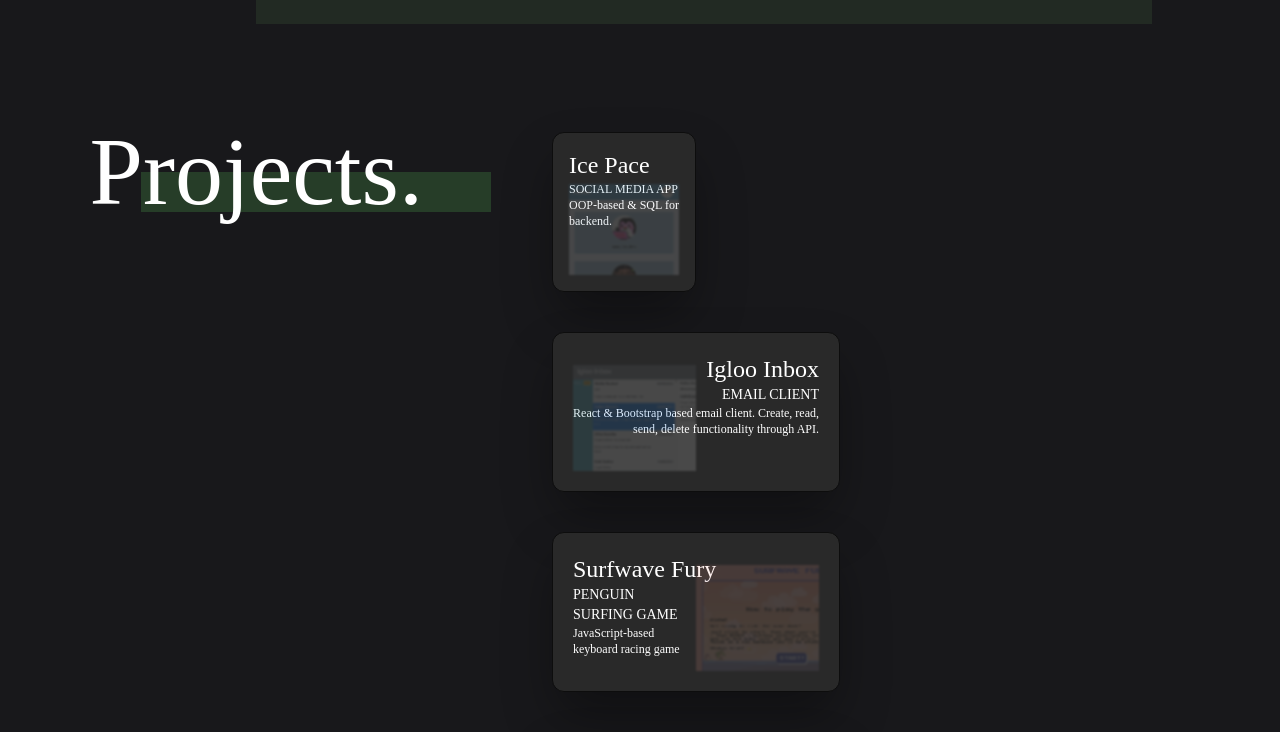
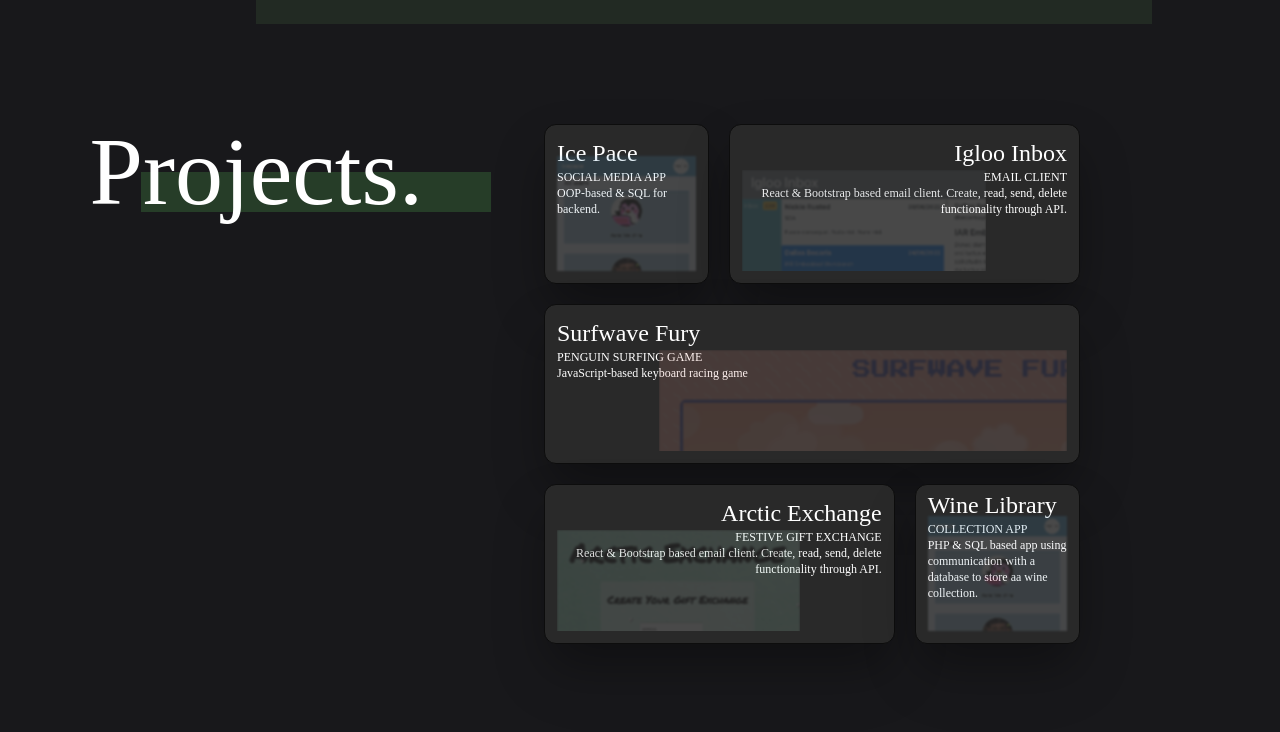
Before and after one commit to Georgeoak03/portfolioV2, a React (Create React App) app in the folder portfolio/: page / in a window 1280 px wide. Shown: the part 1760-2492 px from the top of the page. Built offline with nearby package versions, Linux system fonts and the light colour scheme.

Commit message:
Projects md layout

```diff
--- a/portfolio/src/components/Projects.js
+++ b/portfolio/src/components/Projects.js
@@ -15,8 +15,9 @@ export default function Projects() {
                         Projects.
                     </h1>
                 </div>
-                <div className="relative flex-wrap-col m-auto justify-center top-36 w-fit md:top-0 md:flex-wrap md:left-[40%] md:justify-content md:m-0 md:w-[750px]">
-                    <div className="flex-wrap-col w-72 h-40 z-10 m-10 rounded-xl bg-[#292929] drop-shadow-2xl shadow-2xl border-[#0d0d0d] border-[1px] border-solid p-5 md:w-36 md:p-4 md:flex">
+                <div className="relative flex-wrap-col m-auto justify-center top-36 w-fit md:top-0 md:left-[40%] md:m-0 md:w-[600px] md:justify-between">
+                    <div className="md:m-8 md:grid md:grid-cols-3 md:gap-5 md:justify-evenly">
+                        <div className="flex-wrap-col w-72 h-40 z-10 m-10 rounded-xl bg-[#292929] drop-shadow-2xl shadow-2xl border-[#0d0d0d] border-[1px] border-solid p-5 md:p-3 md:m-0 md:col-span-1 md:w-auto">
                             <div className="relative h-full">
                                 <div className="absolute z-0 w-1/2 bottom-0 right-0 md:w-full">
                                     <img src={IcePace} alt="IcePace" className="opacity-[.15] blur-[1px]"/>
@@ -32,9 +33,9 @@ export default function Projects() {
                                 </div>
                             </div>
                         </div>
-                    <div className="flex-wrap-col w-72 h-40 z-10 m-10 rounded-xl bg-[#292929] drop-shadow-2xl shadow-2xl border-[#0d0d0d] border-[1px] border-solid p-5 md:flex">
+                        <div className="flex-wrap-col w-72 h-40 z-10 m-10 rounded-xl bg-[#292929] drop-shadow-2xl shadow-2xl border-[#0d0d0d] border-[1px] border-solid p-5 md:p-3 md:flex md:col-span-2 md:m-0 md:w-auto">
                             <div className="relative h-full">
-                            <div className="absolute z-0 w-1/2 bottom-0 left-0">
+                                <div className="absolute z-0 w-1/2 bottom-0 left-0 md:w-3/4 md:h-3/4 md:overflow-hidden">
                                     <img src={IglooInbox} alt="Igloo Inbox" className="opacity-[.15] blur-[1px]"/>
                                 </div>
                                 <div className="left-1/2 flex-wrap-col">
@@ -42,7 +43,7 @@ export default function Projects() {
                                         <h3 className="text-white font-['Great_Sailor'] text-2xl text-right">Igloo Inbox</h3>
                                     </div>
                                     <div className="z-10">
-                                    <h4 className="text-white font-['Futura'] text-sm text-right">EMAIL CLIENT</h4>
+                                        <h4 className="text-white font-['Futura'] text-sm md:text-xs text-right">EMAIL CLIENT</h4>
                                     </div>
                                     <div className="z-10">
                                         <p className="text-white font-['Futura'] text-xs text-right">React & Bootstrap based email client. Create, read, send, delete functionality through API.</p>
@@ -50,25 +51,25 @@ export default function Projects() {
                                 </div>
                             </div>
                         </div>
-                    <div className="flex-wrap-col w-72 h-40 z-10 m-10 rounded-xl bg-[#292929] drop-shadow-2xl shadow-2xl border-[#0d0d0d] border-[1px] border-solid p-5">
+                        <div className="flex-wrap-col w-72 h-40 z-10 m-10 rounded-xl bg-[#292929] drop-shadow-2xl shadow-2xl border-[#0d0d0d] border-[1px] border-solid p-5 md:p-3 md:col-span-3 md:m-0 md:w-auto">
                             <div className="relative h-full">
-                            <div className="absolute z-0 w-1/2 bottom-0 right-0">
+                                <div className="absolute z-0 w-1/2 bottom-0 right-0 md:w-4/5 md:h-3/4 md:overflow-hidden">
                                     <img src={SurfwaveFury} alt="Surfwave Fury" className="opacity-[.15] blur-[1px]"/>
                                 </div>
                                 <div className="w-full z-10">
                                     <h3 className="text-white font-['Great_Sailor'] text-2xl">Surfwave Fury</h3>
                                 </div>
                                 <div className="w-1/2 z-10">
-                                <h4 className="text-white font-['Futura'] text-sm">PENGUIN SURFING GAME</h4>
+                                    <h4 className="text-white font-['Futura'] text-sm md:text-xs">PENGUIN SURFING GAME</h4>
                                 </div>
                                 <div className="w-1/2 z-10">
                                     <p className="text-white font-['Futura'] text-xs">JavaScript-based keyboard racing game</p>
                                 </div>
                             </div>
                         </div>
-                    <div className="flex-wrap-col w-72 h-40 z-10 m-10 rounded-xl bg-[#292929] drop-shadow-2xl shadow-2xl border-[#0d0d0d] border-[1px] border-solid p-5">
+                        <div className="flex-wrap-col w-72 h-40 z-10 m-10 rounded-xl bg-[#292929] drop-shadow-2xl shadow-2xl border-[#0d0d0d] border-[1px] border-solid p-5 md:p-3 md:m-0 md:col-span-2 md:w-auto">
                             <div className="relative h-full">
-                            <div className="absolute z-0 w-1/2 bottom-0 left-0">
+                                <div className="absolute z-0 w-1/2 bottom-0 left-0 md:w-3/4 md:h-3/4 md:overflow-hidden">
                                     <img src={ArcticExchange} alt="Arctic Exchange" className="opacity-[.15] blur-[1px]"/>
                                 </div>
                                 <div className="left-1/2 flex-wrap-col">
@@ -76,7 +77,7 @@ export default function Projects() {
                                         <h3 className="text-white font-['Great_Sailor'] text-2xl text-right">Arctic Exchange</h3>
                                     </div>
                                     <div className="z-10">
-                                    <h4 className="text-white font-['Futura'] text-sm text-right">FESTIVE GIFT EXCHANGE</h4>
+                                        <h4 className="text-white font-['Futura'] text-sm md:text-xs text-right">FESTIVE GIFT EXCHANGE</h4>
                                     </div>
                                     <div className="z-10">
                                         <p className="text-white font-['Futura'] text-xs text-right">React & Bootstrap based email client. Create, read, send, delete functionality through API.</p>
@@ -84,19 +85,20 @@ export default function Projects() {
                                 </div>
                             </div>
                         </div>
-                    <div className="flex-wrap-col w-72 h-40 z-10 m-10 rounded-xl bg-[#292929] drop-shadow-2xl shadow-2xl border-[#0d0d0d] border-[1px] border-solid p-5">
+                        <div className="flex-wrap-col w-72 h-40 z-10 m-10 rounded-xl bg-[#292929] drop-shadow-2xl shadow-2xl border-[#0d0d0d] border-[1px] border-solid p-5 md:p-3 md:pt-1 md:m-0 md:col-span-1 md:w-auto">
                             <div className="relative h-full">
-                            <div className="absolute z-0 w-1/2 bottom-0 right-0">
+                                <div className="absolute z-0 w-1/2 bottom-0 right-0 md:w-full">
                                     <img src={IcePace} alt="IcePace" className="opacity-[.15] blur-[1px]"/>
                                 </div>
                                 <div className="w-full z-10">
                                     <h3 className="text-white font-['Great_Sailor'] text-2xl">Wine Library</h3>
                                 </div>
-                            <div className="w-1/2 z-10">
-                                <h4 className="text-white font-['Futura'] text-sm">COLLECTION APP</h4>
+                                <div className="w-1/2 z-10 md:w-full">
+                                    <h4 className="text-white font-['Futura'] text-sm md:text-xs">COLLECTION APP</h4>
                                 </div>
-                            <div className="w-1/2 z-10">
+                                <div className="w-1/2 z-10 md:w-full">
                                     <p className="text-white font-['Futura'] text-xs">PHP & SQL based app using communication with a database to store aa wine collection.</p>
+                                </div>
                             </div>
                         </div>
                     </div>
```
Lines whose indentation alone changed are shown as unchanged.
